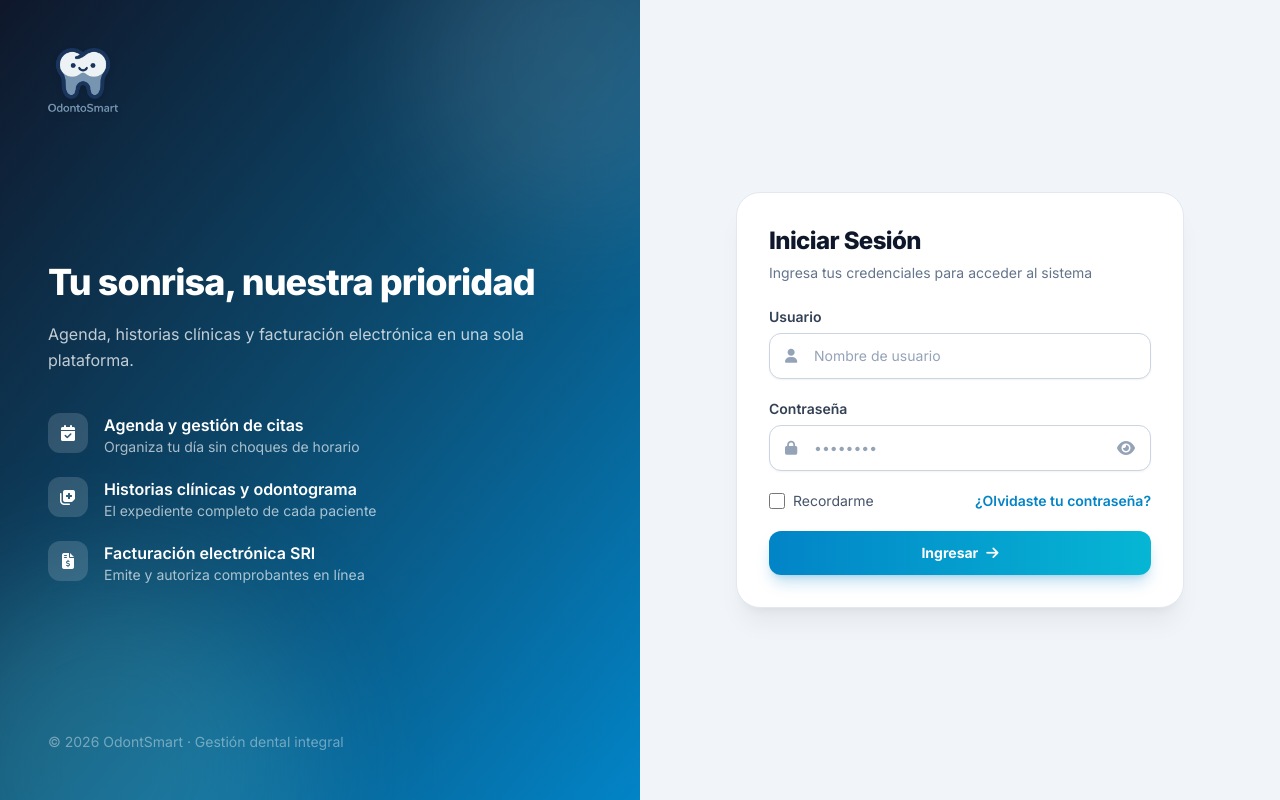
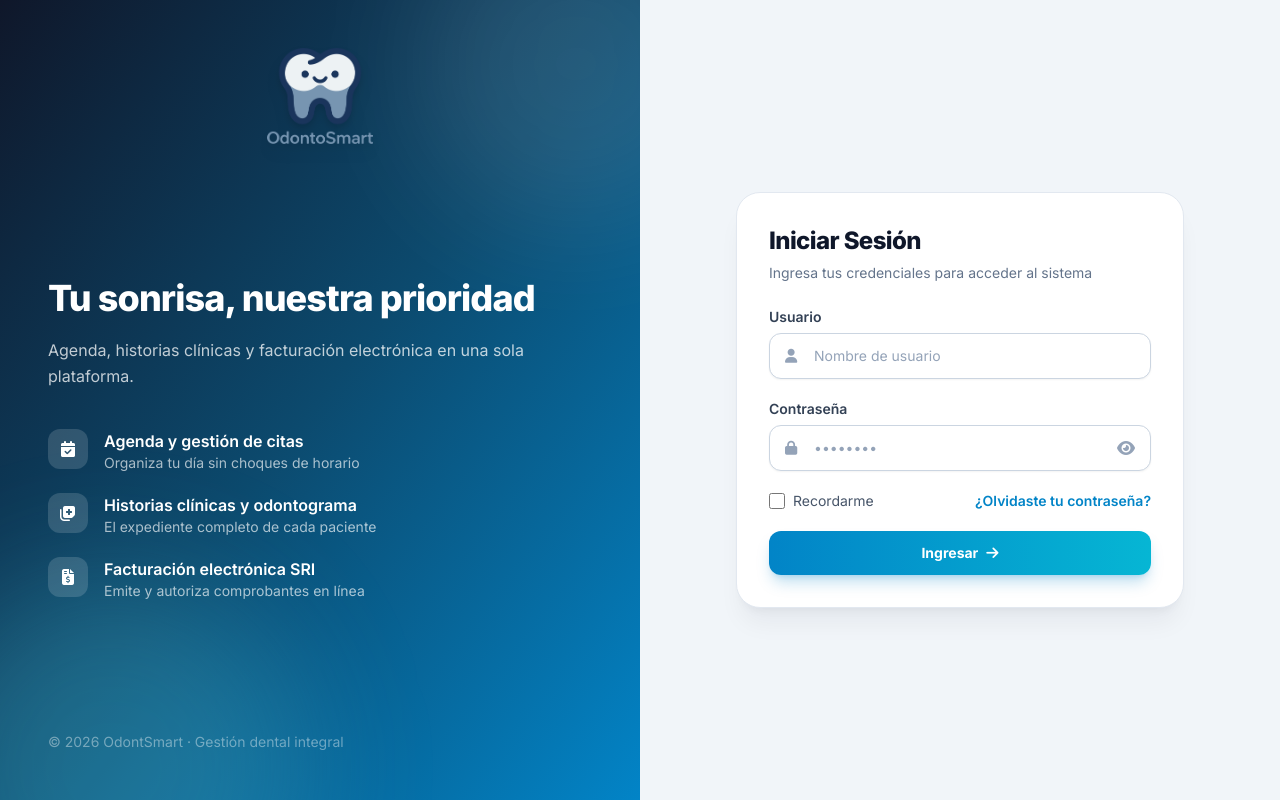
Before and after one commit to jurdin32/OdontoSmart, a Django app: page /login/ in a window 1280 px wide. Run offline with Django 5.2, Linux system fonts and the light colour scheme; some libraries are stand-ins or nearby versions.

Commit message:
Login: logo de marca mas grande y centrado

```diff
--- a/templates/registration/login.html
+++ b/templates/registration/login.html
@@ -9,8 +9,8 @@
         <div class="pointer-events-none absolute -right-24 -top-24 h-80 w-80 rounded-full bg-white/10 blur-3xl"></div>
         <div class="pointer-events-none absolute -bottom-40 -left-20 h-96 w-96 rounded-full bg-cyan-300/20 blur-3xl"></div>
 
-        <div class="relative z-10 flex items-center justify-between">
-            <img src="{% static 'images/odontoSmart.png' %}" alt="OdontSmart" class="h-16 w-auto drop-shadow-md">
+        <div class="relative z-10 flex flex-col items-center gap-4 text-center">
+            <img src="{% static 'images/odontoSmart.png' %}" alt="OdontSmart" class="h-24 w-auto drop-shadow-lg">
             {% if config_empresa and config_empresa.logo %}
             <img src="{{ config_empresa.logo.url }}" alt="{{ empresa.nombre }}" class="max-h-12 w-auto rounded-xl bg-white/90 p-1">
             {% endif %}
```
